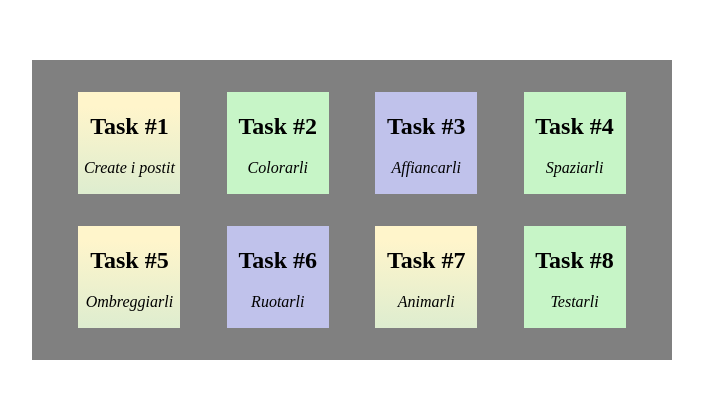
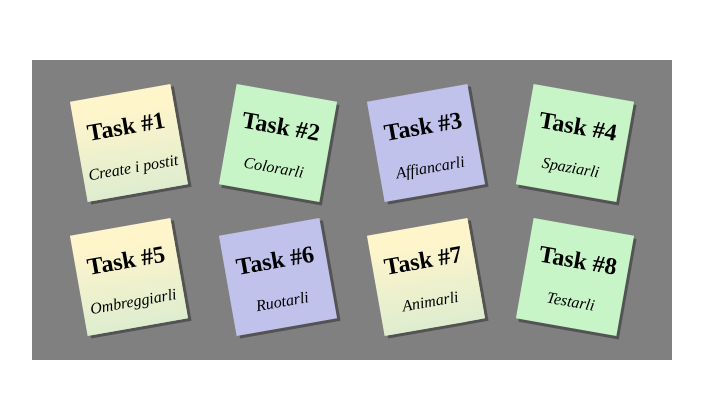
Before and after one commit to 369-Palma/u2-w1-d4-animations, a plain HTML site: page index.html in a window 1280 px wide. Shown: the part 128-526 px from the top of the page, without its empty margins (296-999 px from the left). Drawn offline with Linux system fonts and the light colour scheme.

Commit message:
Update style.css

```diff
--- a/assets/css/style.css
+++ b/assets/css/style.css
@@ -30,6 +30,8 @@ body {
     rgb(255, 245, 203) 15%,
     rgb(182, 227, 212) 200%
   );
+  box-shadow: 3px 3px #545353;
+  transform: rotate(-10deg);
 }
 .verde {
   width: 100px;
@@ -39,12 +41,14 @@ body {
   align-items: center;
   justify-content: center;
   padding: 1px;
-  background-color: rgb(199, 245, 199)
-    /* background: linear-gradient(
+  background-color: rgb(199, 245, 199);
+  box-shadow: 3px 3px #545353;
+  /* background: linear-gradient(
       181deg,
       rgb(199, 245, 199) 15%,
       rgb(161, 183, 162) 200%
-    )*/;
+    )*/
+  transform: rotate(10deg);
 }
 
 .blu {
@@ -56,6 +60,8 @@ body {
   justify-content: center;
   padding: 1px;
   background-color: #c0c2eb;
+  transform: rotate(-10deg);
+  box-shadow: 3px 3px #545353;
 }
 .giallo p {
   margin-top: 0;
```
